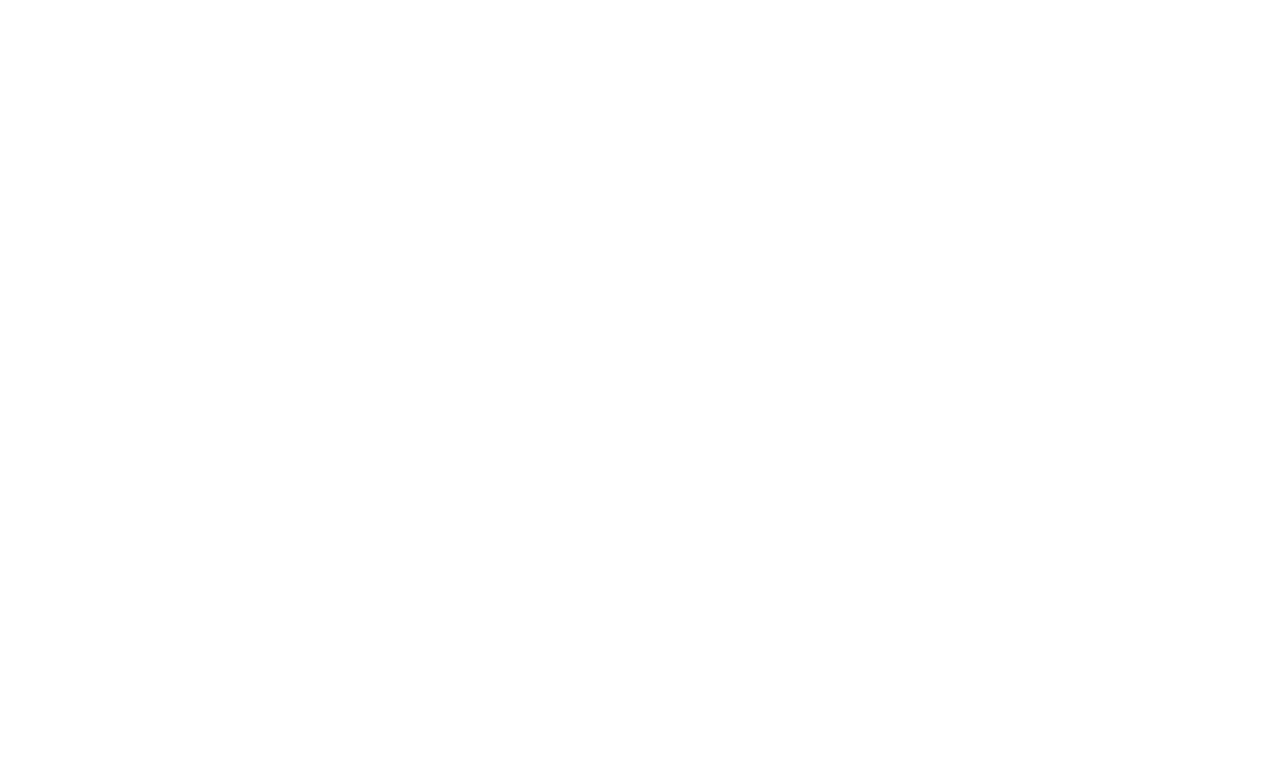
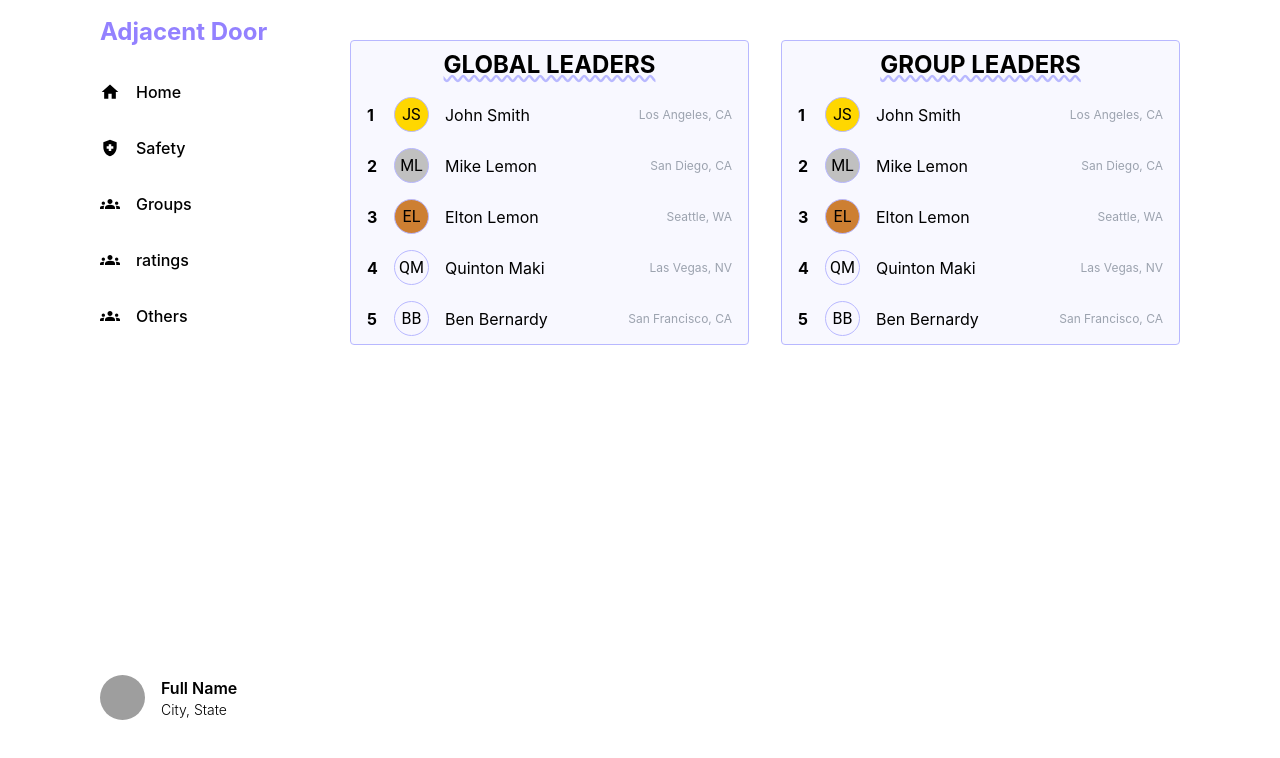
Before and after one commit to BlueOceanHRLAX48/AdjacentDoor, a React (Create React App) app: page /leaderboard in a window 1280 px wide. Before the commit this address had no page. Shown: the top 758 px of the page. Built offline with nearby package versions, Linux system fonts and the light colour scheme; grey boxes are pictures that could not be loaded.

Commit message:
Implemented base design for leaderboard full page

```diff
--- a/src/App.js
+++ b/src/App.js
@@ -1,5 +1,6 @@
 import { BrowserRouter, Route, Routes } from 'react-router-dom';
 import Home from './Home';
+import Leaderboard from './Leaderboard';
 import Login from './Login';
 import MyProfile from './MyProfile';
 
@@ -9,7 +10,7 @@
       <Routes>
         <Route path='/' element={<Home />} />
         <Route path='/login' element={<Login />} />
-        <Route path='/my-profile' element={<MyProfile />} />
+        <Route path='/leaderboard' element={<Leaderboard />} />
       </Routes>
     </BrowserRouter>
   );
--- a/src/Leaderboard.js
+++ b/src/Leaderboard.js
@@ -1,7 +1,43 @@
 import React from 'react';
+import LeftBar from './LeftBar';
+import LeaderboardUser from './components/LeaderboardUser';
 
 function Leaderboard() {
-  return <div></div>;
+  const sampleData = [
+    { name: 'John Smith', contribution: 45, location: 'Los Angeles, CA' },
+    { name: 'Mike Lemon', contribution: 22, location: 'San Diego, CA' },
+    { name: 'Elton Lemon', contribution: 169, location: 'Seattle, WA' },
+    { name: 'Quinton Maki', contribution: 200, location: 'Las Vegas, NV' },
+    { name: 'Ben Bernardy', contribution: 11, location: 'San Francisco, CA' },
+  ];
+
+  const globalUsers = sampleData.map((user, i) => (
+    <LeaderboardUser user={user} key={i} place={i + 1} />
+  ));
+
+  const groupUsers = sampleData.map((user, i) => (
+    <LeaderboardUser user={user} key={i} place={i + 1} />
+  ));
+
+  return (
+    <div className='flex h-screen'>
+      <LeftBar />
+      <div className='flex grow overflow-y-scroll justify-center gap-8 p-10'>
+        <div className='w-1/2 h-fit flex flex-col bg-ghostWhite rounded border-secondary border'>
+          <div className='text-center text-2xl font-bold decoration-wavy decoration-secondary underline underline-offset-2 py-2'>
+            GLOBAL LEADERS
+          </div>
+          {globalUsers}
+        </div>
+        <div className='w-1/2 h-fit flex flex-col bg-ghostWhite rounded border-secondary border'>
+          <div className='text-center text-2xl font-bold decoration-wavy decoration-secondary underline underline-offset-2 py-2'>
+            GROUP LEADERS
+          </div>
+          {groupUsers}
+        </div>
+      </div>
+    </div>
+  );
 }
 
 export default Leaderboard;
--- /dev/null
+++ b/src/components/LeaderboardUser.js
@@ -0,0 +1,40 @@
+import { Avatar } from '@mui/material';
+import React from 'react';
+
+function LeaderboardUser(props) {
+  function getPlaceColor(place) {
+    if (place === 1) {
+      return '#FFD700';
+    }
+    if (place === 2) {
+      return '#C0C0C0';
+    }
+    if (place === 3) {
+      return '#CD7F32';
+    }
+    return '#F8F7FF';
+  }
+
+  return (
+    <div className='flex w-full items-center px-4 py-2 gap-4 hover:bg-antiqueWhite transition-all duration-150'>
+      <div className='flex w-[3%] font-bold'>{props.place}</div>
+      <Avatar
+        sx={{
+          width: 35,
+          height: 35,
+          fontSize: 16,
+          color: 'black',
+          backgroundColor: getPlaceColor(props.place),
+          border: '1px #B8B8FF solid',
+        }}
+      >
+        {props.user.name.slice(0, 1)}
+        {props.user.name.split(' ')[1].slice(0, 1)}
+      </Avatar>
+      {props.user.name}
+      <div className='ml-auto text-xs text-gray-400'>{props.user.location}</div>
+    </div>
+  );
+}
+
+export default LeaderboardUser;
```
